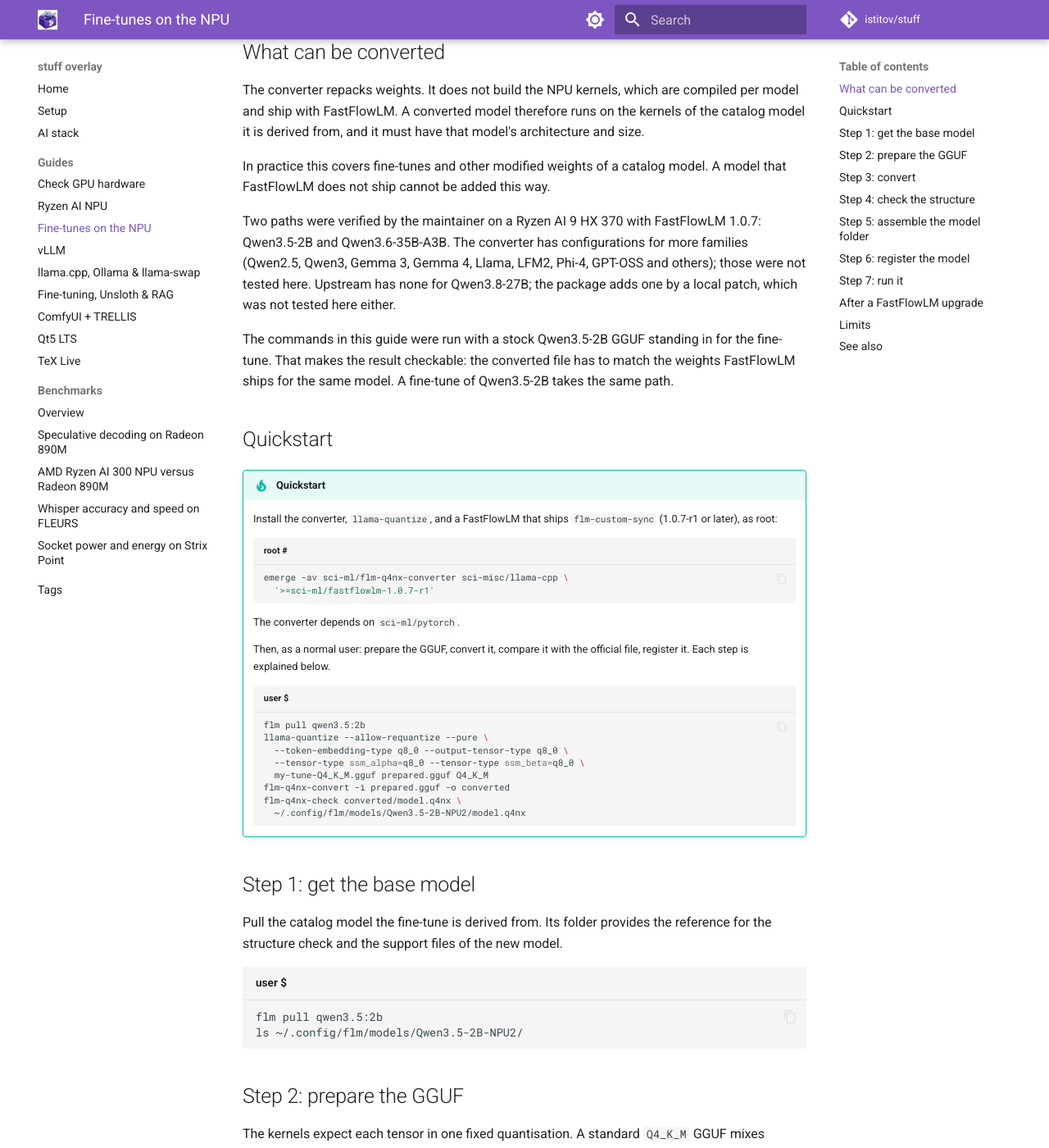
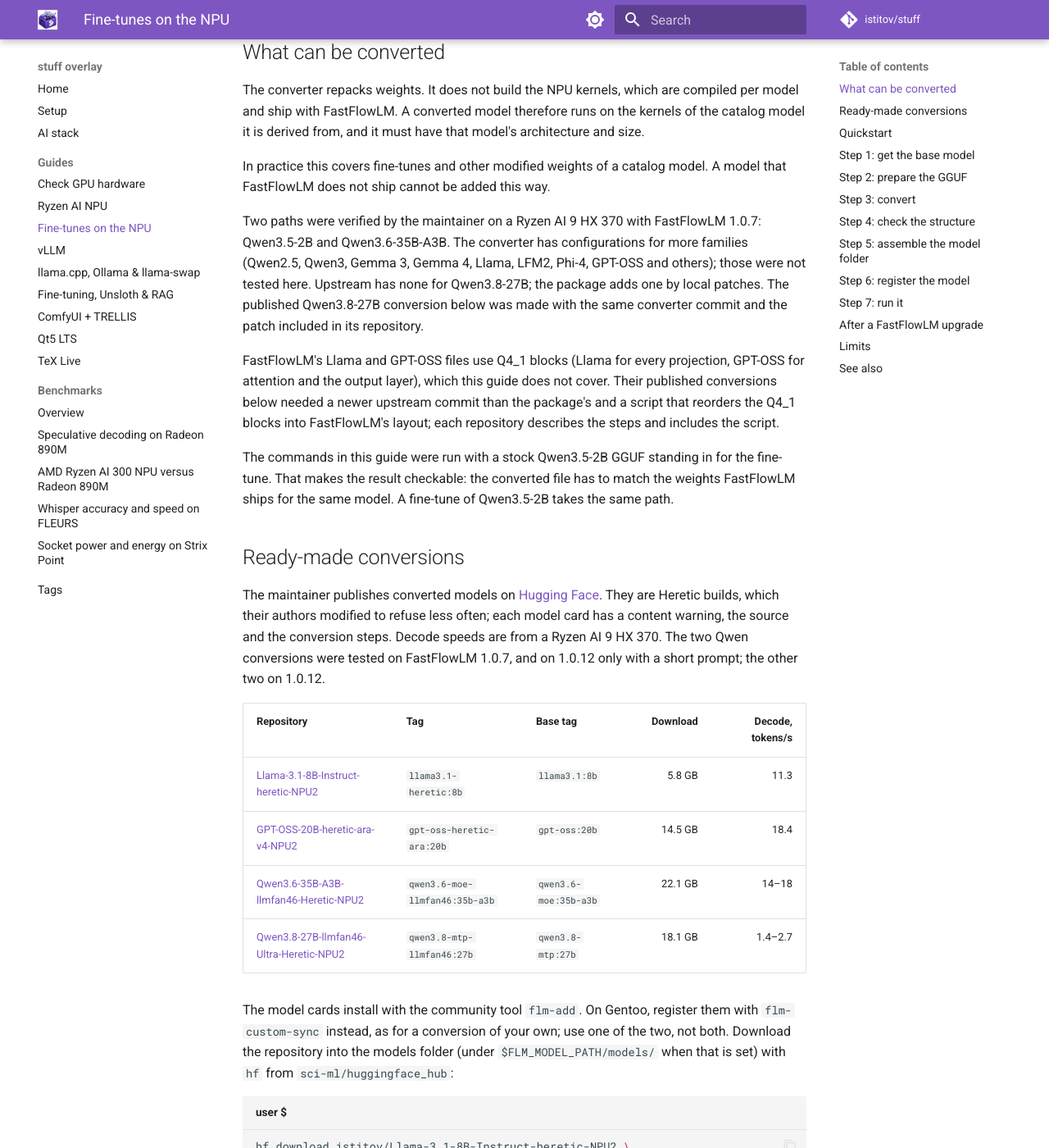
Before and after one commit to istitov/stuff, an MkDocs documentation site: the page built from docs/guides/npu-custom-models.md, in a window 1280 px wide and 1400 px high, scrolled down 358 px. Shown: the whole window at 82% size. Built offline with MkDocs 1.6.1 and Material for MkDocs 9.7.7, drawn with Linux system fonts in a browser that asks for light colours; comment, search, counter and statistics services are not loaded; some of the changed text lies outside the part shown.

Commit message:
docs: list the published Q4NX conversions in the NPU fine-tunes guide

````diff
--- a/docs/guides/npu-custom-models.md
+++ b/docs/guides/npu-custom-models.md
@@ -30,13 +30,70 @@
 FastFlowLM 1.0.7: Qwen3.5-2B and Qwen3.6-35B-A3B. The converter has
 configurations for more families (Qwen2.5, Qwen3, Gemma 3, Gemma 4, Llama,
 LFM2, Phi-4, GPT-OSS and others); those were not tested here. Upstream has
-none for Qwen3.8-27B; the package adds one by a local patch, which was not
-tested here either.
+none for Qwen3.8-27B; the package adds one by local patches. The published
+Qwen3.8-27B conversion below was made with the same converter commit and the
+patch included in its repository.
+
+FastFlowLM's Llama and GPT-OSS files use Q4_1 blocks (Llama for every
+projection, GPT-OSS for attention and the output layer), which this guide
+does not cover. Their published conversions below needed a newer upstream
+commit than the package's and a script that reorders the Q4_1 blocks into
+FastFlowLM's layout; each repository describes the steps and includes the
+script.
 
 The commands in this guide were run with a stock Qwen3.5-2B GGUF standing in
 for the fine-tune. That makes the result checkable: the converted file has to
 match the weights FastFlowLM ships for the same model. A fine-tune of
 Qwen3.5-2B takes the same path.
+
+## Ready-made conversions
+
+The maintainer publishes converted models on
+[Hugging Face](https://huggingface.co/istitov). They are Heretic builds, which
+their authors modified to refuse less often; each model card has a content
+warning, the source and the conversion steps. Decode speeds are from a
+Ryzen AI 9 HX 370. The two Qwen conversions were tested on FastFlowLM 1.0.7,
+and on 1.0.12 only with a short prompt; the other two on 1.0.12.
+
+| Repository | Tag | Base tag | Download | Decode, tokens/s |
+|---|---|---|---:|---:|
+| [Llama-3.1-8B-Instruct-heretic-NPU2](https://huggingface.co/istitov/Llama-3.1-8B-Instruct-heretic-NPU2) | `llama3.1-heretic:8b` | `llama3.1:8b` | 5.8 GB | 11.3 |
+| [GPT-OSS-20B-heretic-ara-v4-NPU2](https://huggingface.co/istitov/GPT-OSS-20B-heretic-ara-v4-NPU2) | `gpt-oss-heretic-ara:20b` | `gpt-oss:20b` | 14.5 GB | 18.4 |
+| [Qwen3.6-35B-A3B-llmfan46-Heretic-NPU2](https://huggingface.co/istitov/Qwen3.6-35B-A3B-llmfan46-Heretic-NPU2) | `qwen3.6-moe-llmfan46:35b-a3b` | `qwen3.6-moe:35b-a3b` | 22.1 GB | 14–18 |
+| [Qwen3.8-27B-llmfan46-Ultra-Heretic-NPU2](https://huggingface.co/istitov/Qwen3.8-27B-llmfan46-Ultra-Heretic-NPU2) | `qwen3.8-mtp-llmfan46:27b` | `qwen3.8-mtp:27b` | 18.1 GB | 1.4–2.7 |
+
+The model cards install with the community tool `flm-add`. On Gentoo,
+register them with `flm-custom-sync` instead, as for a conversion of your
+own; use one of the two, not both. Download the repository into the models
+folder (under `$FLM_MODEL_PATH/models/` when that is set) with `hf` from
+`sci-ml/huggingface_hub`:
+
+```bash title="user $"
+hf download istitov/Llama-3.1-8B-Instruct-heretic-NPU2 \
+  --local-dir ~/.config/flm/models/Llama-3.1-8B-Instruct-heretic-NPU2
+```
+
+Then add its tag, base tag and folder name to `custom_models.json` as in
+[step 6](#step-6-register-the-model), and run it as in
+[step 7](#step-7-run-it). Qwen3.8-27B uses a 4,096-token context unless
+`--ctx-len 8192` is given, and 8,192 is its limit.
+
+[OpenFlowLM](ryzen-ai-npu.md#open-kernels-openflowlm) registers the same
+repositories with its own command, `oflm add`. In the maintainer's tests at
+OpenFlowLM commit `96b915d`, Llama-3.1-8B ran on the open kernels and
+GPT-OSS-20B on the closed FastFlowLM kernels that OpenFlowLM ships.
+Qwen3.6-35B-A3B ran only with `OFLM_QWEN36_ENGINE=closed`, because the open
+kernels cannot read its Q4_K layout, and Qwen3.8-27B did not run at all.
+
+```bash title="user $"
+oflm add istitov/Llama-3.1-8B-Instruct-heretic-NPU2 --tag llama3.1-heretic:8b
+oflm run llama3.1-heretic:8b
+```
+
+`oflm add` downloads its own copy into `~/.config/oflm/models/` and keeps its
+registry in `~/.config/oflm/settings.json`. Once `~/.config/oflm/` exists,
+`oflm` looks for all its models there, so models pulled with `flm` have to be
+pulled again for `oflm`.
 
 ## Quickstart
 
@@ -236,8 +293,9 @@
 
 - The NPU kernels stay FastFlowLM's proprietary binaries. Conversion changes
   weights only.
-- A converted Qwen3.6-35B-A3B ran at the speed of the official one in the
-  maintainer's measurement. Other models were not timed.
+- Converted models ran at about the speed of the official ones in the
+  maintainer's measurements: Qwen3.6-35B-A3B at the same speed, GPT-OSS-20B
+  at 18.4 against 18.7 tokens/s, and Llama-3.1-8B at 11.3 against 12.0.
 - Tool calling and reasoning mode were not tested on converted models.
 - A real FastFlowLM upgrade has not happened since the helper was written; its
   guard was tested against a simulated one.
````
Also changed, not shown: docs/guides/ryzen-ai-npu.md (+2 -1 lines).
